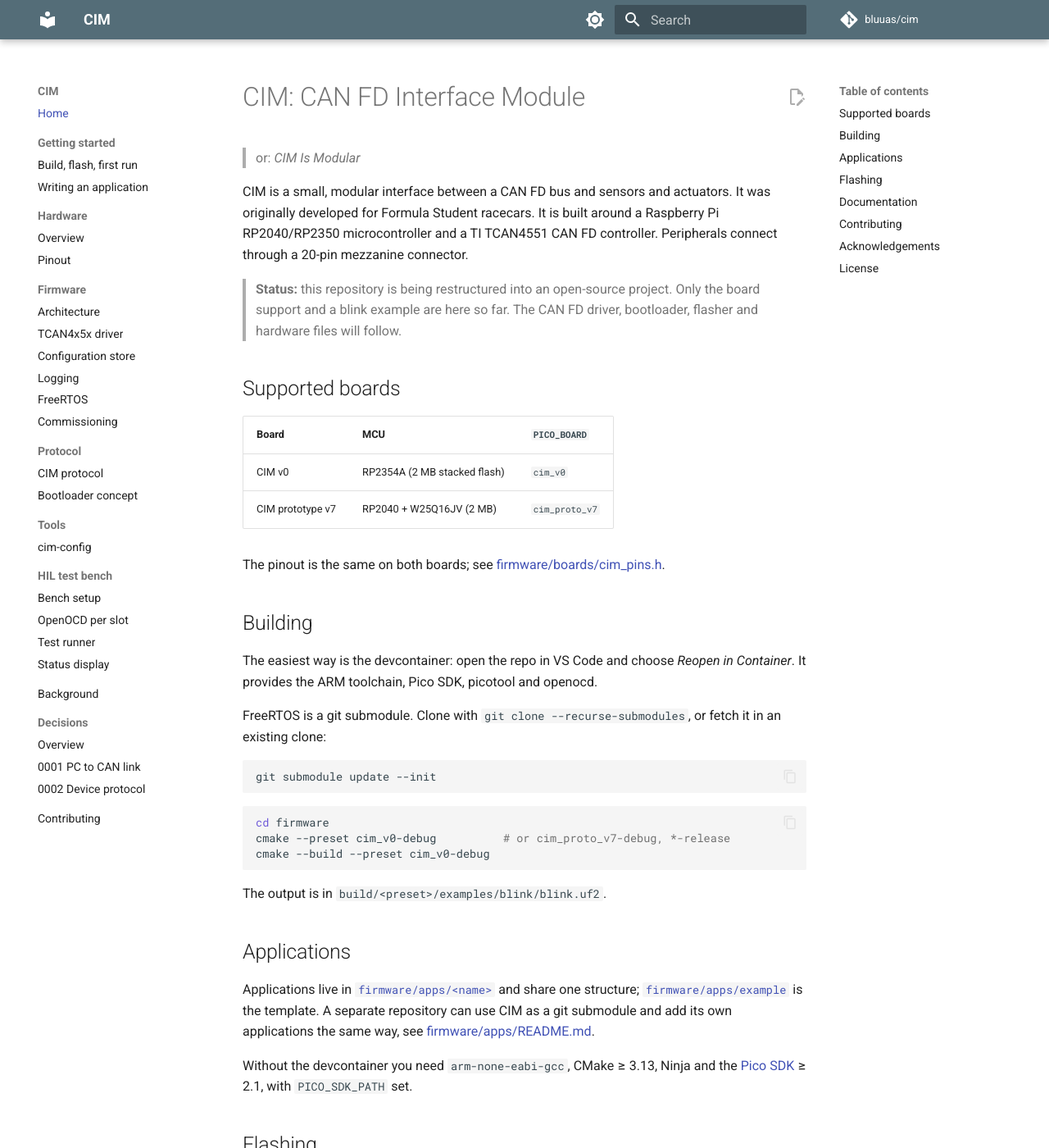
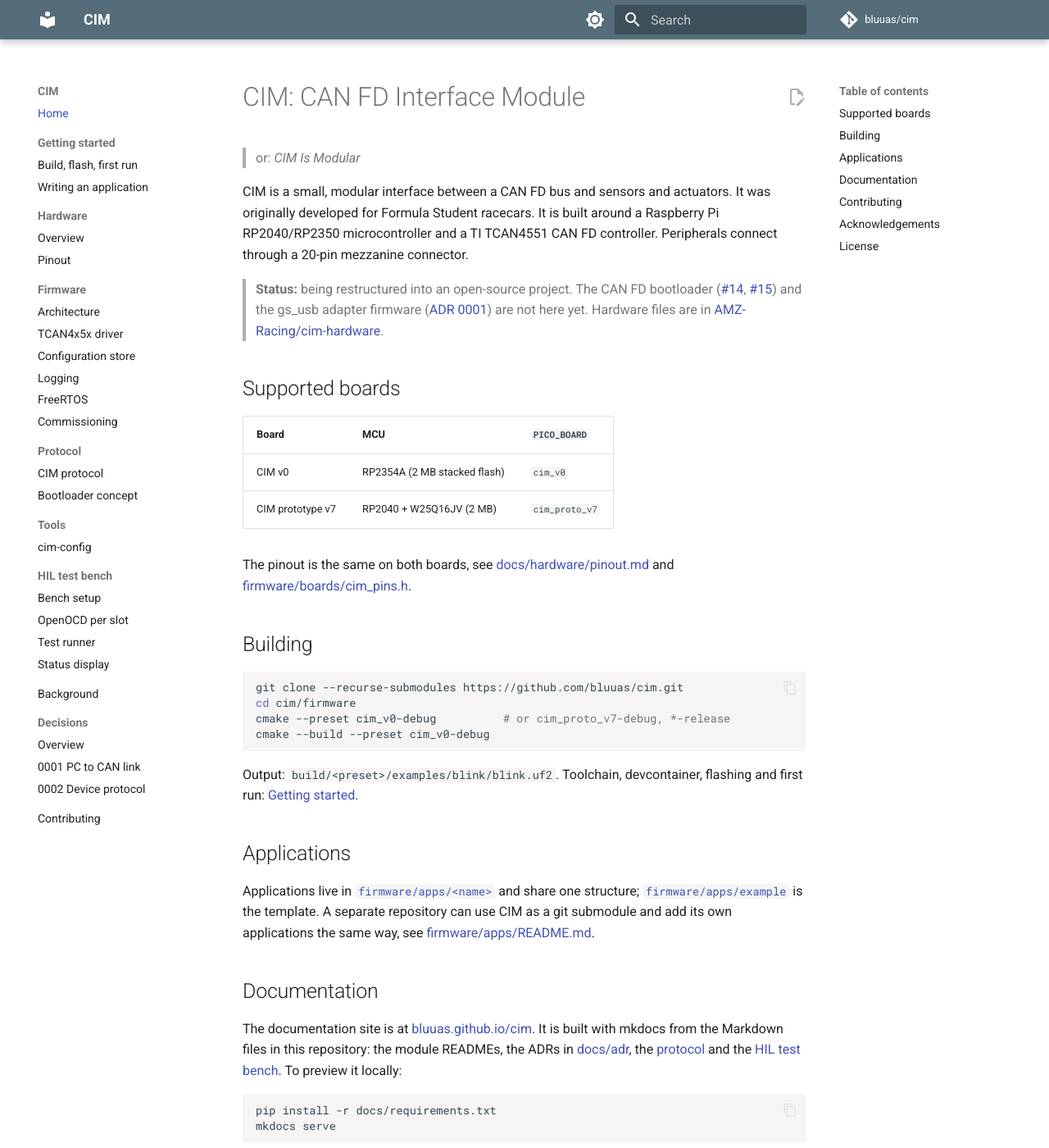
Before and after one commit to bluuas/cim, an MkDocs documentation site: the page built from README.md, in a window 1280 px wide and 1400 px high. Shown: the whole window at 82% size. Built offline with MkDocs 1.6.1 and Material for MkDocs 9.7.7, drawn with Linux system fonts in a browser that asks for light colours; comment, search, counter and statistics services are not loaded; some of the changed text lies outside the part shown.

Commit message:
docs: remove filler and duplicated text from README, CONTRIBUTING and docs site
Collapse the README build and flash sections into one that links to
getting started, update the stale status note, drop the meta text and
second person from the docs pages and ADR index, and make the mkdocs
hook fail on a missing extra key instead of serving nothing.

````diff
--- a/README.md
+++ b/README.md
@@ -4,7 +4,7 @@
 
 CIM is a small, modular interface between a CAN FD bus and sensors and actuators. It was originally developed for Formula Student racecars. It is built around a Raspberry Pi RP2040/RP2350 microcontroller and a TI TCAN4551 CAN FD controller. Peripherals connect through a 20-pin mezzanine connector.
 
-> **Status:** this repository is being restructured into an open-source project. Only the board support and a blink example are here so far. The CAN FD driver, bootloader, flasher and hardware files will follow.
+> **Status:** being restructured into an open-source project. The CAN FD bootloader ([#14](https://github.com/bluuas/cim/issues/14), [#15](https://github.com/bluuas/cim/issues/15)) and the gs_usb adapter firmware ([ADR 0001](docs/adr/0001-pc-can-link.md)) are not here yet. Hardware files are in [AMZ-Racing/cim-hardware](https://github.com/AMZ-Racing/cim-hardware).
 
 ## Supported boards
 
@@ -13,39 +13,22 @@ CIM is a small, modular interface between a CAN FD bus and sensors and actuators
 | CIM v0         | RP2354A (2 MB stacked flash) | `cim_v0`       |
 | CIM prototype v7 | RP2040 + W25Q16JV (2 MB)   | `cim_proto_v7` |
 
-The pinout is the same on both boards; see [firmware/boards/cim_pins.h](firmware/boards/cim_pins.h).
+The pinout is the same on both boards, see [docs/hardware/pinout.md](docs/hardware/pinout.md) and [firmware/boards/cim_pins.h](firmware/boards/cim_pins.h).
 
 ## Building
 
-The easiest way is the devcontainer: open the repo in VS Code and choose *Reopen in Container*. It provides the ARM toolchain, Pico SDK, picotool and openocd.
-
-FreeRTOS is a git submodule. Clone with `git clone --recurse-submodules`, or fetch it in an existing clone:
-
 ```sh
-git submodule update --init
-```
-
-```sh
-cd firmware
+git clone --recurse-submodules https://github.com/bluuas/cim.git
+cd cim/firmware
 cmake --preset cim_v0-debug          # or cim_proto_v7-debug, *-release
 cmake --build --preset cim_v0-debug
 ```
 
-The output is in `build/<preset>/examples/blink/blink.uf2`.
+Output: `build/<preset>/examples/blink/blink.uf2`. Toolchain, devcontainer, flashing and first run: [Getting started](docs/getting-started.md).
 
 ## Applications
 
 Applications live in [`firmware/apps/<name>`](firmware/apps/README.md) and share one structure; [`firmware/apps/example`](firmware/apps/example) is the template. A separate repository can use CIM as a git submodule and add its own applications the same way, see [firmware/apps/README.md](firmware/apps/README.md#using-cim-as-a-submodule).
-
-Without the devcontainer you need `arm-none-eabi-gcc`, CMake ≥ 3.13, Ninja and the [Pico SDK](https://github.com/raspberrypi/pico-sdk) ≥ 2.1, with `PICO_SDK_PATH` set.
-
-## Flashing
-
-Hold BOOTSEL while plugging in USB, then drag-and-drop the `.uf2` file, or run:
-
-```sh
-picotool load -x build/cim_v0-debug/examples/blink/blink.uf2
-```
 
 ## Documentation
 
--- a/docs/hooks/repo_docs.py
+++ b/docs/hooks/repo_docs.py
@@ -47,7 +47,7 @@ def _repo_path(file, config):
 
 def on_files(files, config):
     root = _repo_root(config)
-    for path in config.extra.get("repo_docs", []):
+    for path in config.extra["repo_docs"]:
         if files.get_file_from_path(path) is not None:
             continue
         files.append(
@@ -78,7 +78,7 @@ def on_page_markdown(markdown, page, config, files):
     root = _repo_root(config)
     page_dir = posixpath.dirname(_repo_path(page.file, config))
     src_dir = posixpath.dirname(page.file.src_uri)
-    branch = config.extra.get("repo_branch", "main")
+    branch = config.extra["repo_branch"]
 
     def rewrite(match):
         bang, text, url, title = match.groups()
````
Also changed, not shown: CONTRIBUTING.md (+4 -4 lines), docs/adr/README.md (+1 -1 lines), docs/background.md (+2 -2 lines), docs/firmware/architecture.md (+1 -1 lines), docs/getting-started.md (+4 -12 lines), docs/hardware/overview.md (+1 -1 lines), docs/protocol/cim-protocol.md (+1 -1 lines), 1 other file.
